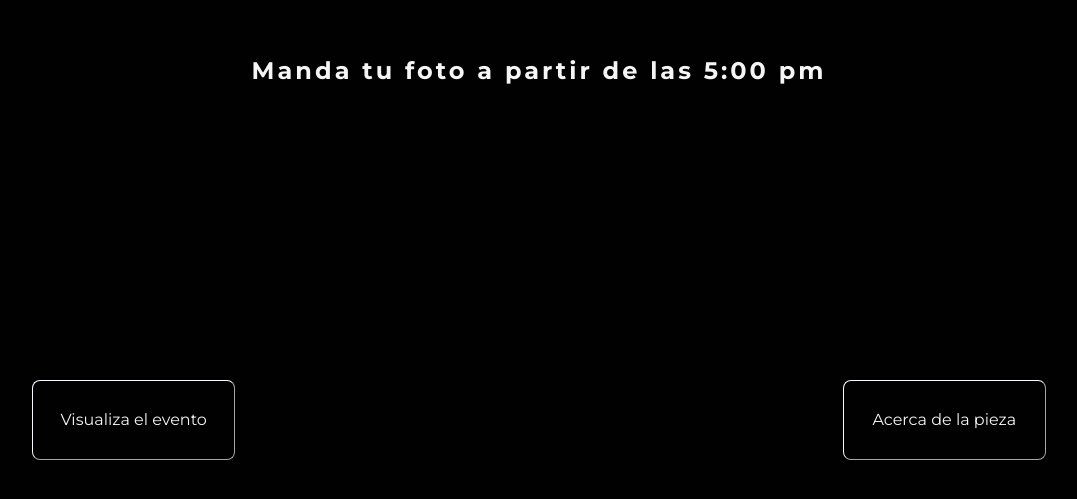
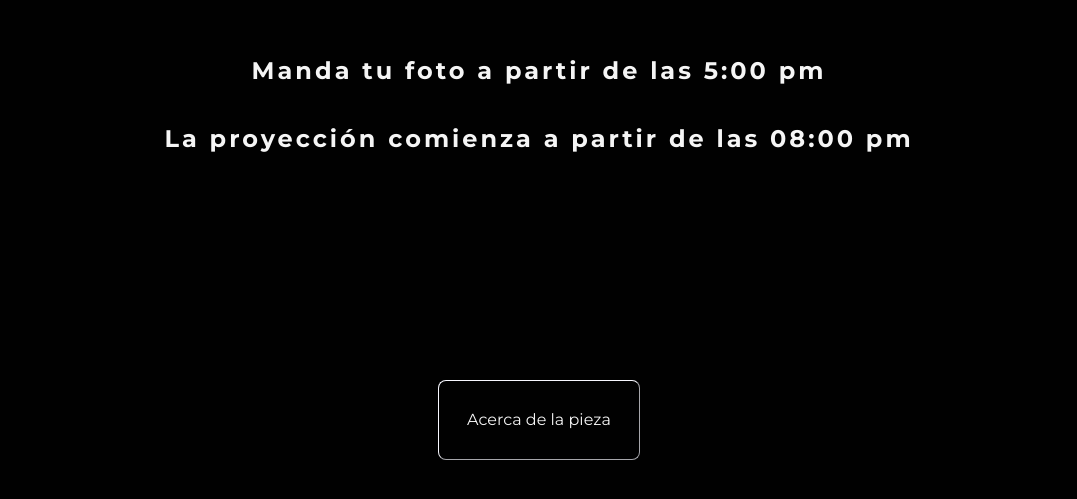
Before and after one commit to SoyUnCitrico/rastros-rostros, a website: page public/index.html in a window 1280 px wide. Shown: the part 281-780 px from the top of the page, without its empty margins (101-1178 px from the left). Drawn offline with Linux system fonts and the light colour scheme.

Commit message:
Quitando streaming

```diff
--- a/public/index.html
+++ b/public/index.html
@@ -20,13 +20,13 @@
     </div>
     <div class="hero-prox">
       <h2>Manda tu foto a partir de las 5:00 pm</h2>
-      <!-- <h2>La proyección comienza a partir de las 08:00 pm</h2> -->
+      <h2>La proyección comienza a partir de las 08:00 pm</h2>
       <!-- <h2>Todavía puedes subir tu foto</h2> -->
     </div>
     <div class="hero-nav">
       <!-- <a class="button-cta" href="./camera.html">Toma una foto</a> -->
       <!-- <div></div> -->
-      <a href="./dataApp.html">Visualiza el evento</a>
+      <!-- <a href="./dataApp.html">Visualiza el evento</a> -->
       <div></div>
       <a href="./info.html">Acerca de la pieza</a>
     </div>
```
Also changed, not shown: public/dataApp.html (+2 -2 lines), public/info.html (+1 -1 lines), components/photos/dist/controller-photos.dev.js (added), dist/server.dev.js.
